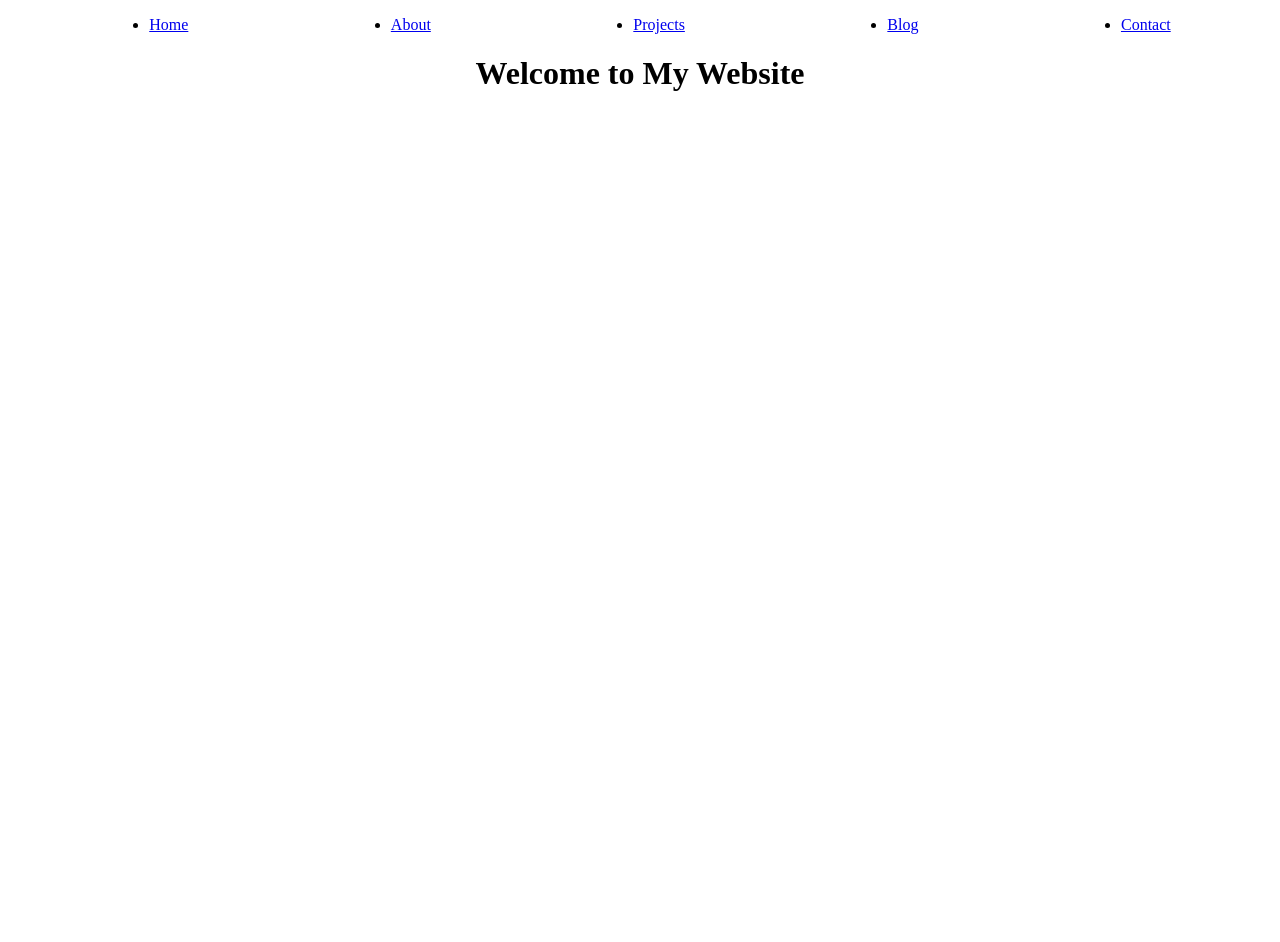
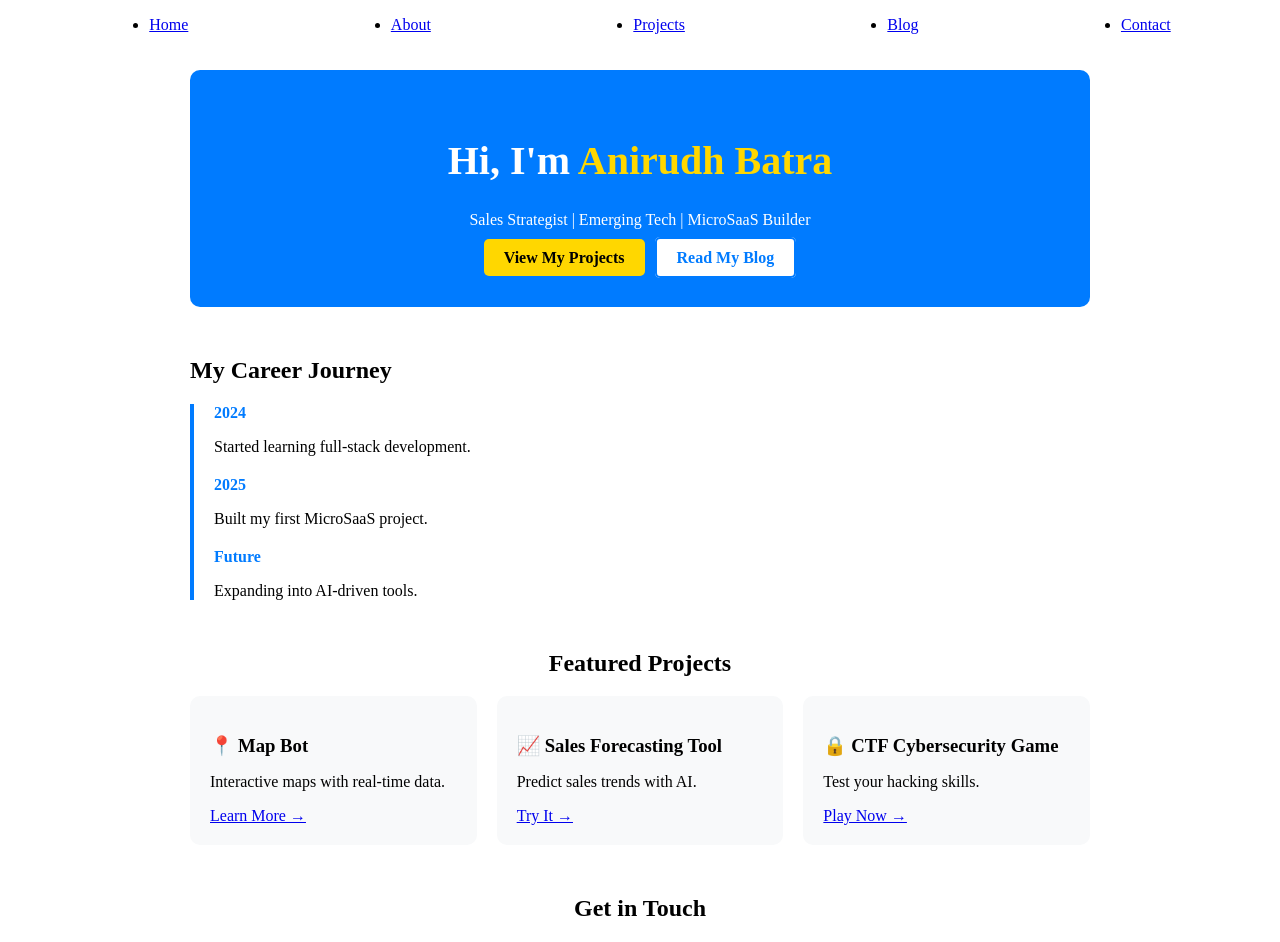
Before and after one commit to AnirudhB-6001/interactive-website, a React (Vite) app: page / in a window 1280 px wide. Shown: the top 942 px of the page. Before the commit the page ends 800 px from the top, so only its background shows below. Built offline with nearby package versions, Linux system fonts and the light colour scheme.

Commit message:
Home Page Creation!!

```diff
--- a/src/App.jsx
+++ b/src/App.jsx
@@ -1,8 +1,9 @@
 import { BrowserRouter as Router, Routes, Route } from 'react-router-dom';
 import Navbar from './components/Navbar';
+import Home from './pages/Home';  // New Home Page
 import About from './pages/About';
 import Projects from './pages/Projects';
-import Blog from './pages/Blog';  // Blog will handle both blog list and post view
+import Blog from './pages/Blog';
 import Contact from './pages/Contact';
 
 export default function App() {
@@ -10,11 +11,11 @@ export default function App() {
     <Router>
       <Navbar />
       <Routes>
-        <Route path="/" element={<div className="p-6 text-center"><h1 className="text-4xl">Welcome to My Website</h1></div>} />
+        <Route path="/" element={<Home />} />  {/* Updated to use Home.jsx */}
         <Route path="/about" element={<About />} />
         <Route path="/projects" element={<Projects />} />
-        <Route path="/blog" element={<Blog />} />  {/* Blog list */}
-        <Route path="/blog/:postId" element={<Blog />} />  {/* Individual blog post */}
+        <Route path="/blog" element={<Blog />} />
+        <Route path="/blog/:postId" element={<Blog />} />
         <Route path="/contact" element={<Contact />} />
       </Routes>
     </Router>
--- /dev/null
+++ b/src/pages/Home.jsx
@@ -0,0 +1,72 @@
+import React from "react";
+import "../styles/home.css";
+import { Link } from "react-router-dom";
+
+const Home = () => {
+  return (
+    <div className="home-container">
+      {/* Hero Section */}
+      <div className="hero">
+        <h1>Hi, I'm <span className="highlight">Anirudh Batra</span></h1>
+        <p>Sales Strategist | Emerging Tech | MicroSaaS Builder</p>
+        <div className="cta-buttons">
+          <Link to="/projects" className="btn primary">View My Projects</Link>
+          <Link to="/blog" className="btn secondary">Read My Blog</Link>
+        </div>
+      </div>
+
+      {/* Interactive Resume Section */}
+      <div className="resume-section">
+        <h2>My Career Journey</h2>
+        <div className="timeline">
+          <div className="timeline-item">
+            <span className="year">2024</span>
+            <p>Started learning full-stack development.</p>
+          </div>
+          <div className="timeline-item">
+            <span className="year">2025</span>
+            <p>Built my first MicroSaaS project.</p>
+          </div>
+          <div className="timeline-item">
+            <span className="year">Future</span>
+            <p>Expanding into AI-driven tools.</p>
+          </div>
+        </div>
+      </div>
+
+      {/* Featured Projects */}
+      <div className="projects-section">
+        <h2>Featured Projects</h2>
+        <div className="projects-grid">
+          <div className="project-card">
+            <h3>📍 Map Bot</h3>
+            <p>Interactive maps with real-time data.</p>
+            <Link to="/projects">Learn More →</Link>
+          </div>
+          <div className="project-card">
+            <h3>📈 Sales Forecasting Tool</h3>
+            <p>Predict sales trends with AI.</p>
+            <Link to="/projects">Try It →</Link>
+          </div>
+          <div className="project-card">
+            <h3>🔒 CTF Cybersecurity Game</h3>
+            <p>Test your hacking skills.</p>
+            <Link to="/projects">Play Now →</Link>
+          </div>
+        </div>
+      </div>
+
+      {/* Contact & Social */}
+      <div className="contact-section">
+        <h2>Get in Touch</h2>
+        <p>Let's connect and build something amazing.</p>
+        <div className="social-links">
+          <a href="https://github.com/AnirudhB-6001" target="_blank">GitHub</a>
+          <a href="https://www.linkedin.com/in/anirudh-batra" target="_blank">LinkedIn</a>
+        </div>
+      </div>
+    </div>
+  );
+};
+
+export default Home;
--- /dev/null
+++ b/src/styles/home.css
@@ -0,0 +1,102 @@
+.home-container {
+    max-width: 900px;
+    margin: 0 auto;
+    padding: 20px;
+    text-align: center;
+  }
+
+  /* Hero Section */
+  .hero {
+    background: #007bff;
+    color: white;
+    padding: 40px 20px;
+    border-radius: 10px;
+  }
+
+  .hero h1 {
+    font-size: 2.5rem;
+    font-weight: bold;
+  }
+
+  .hero .highlight {
+    color: #ffd700;
+  }
+
+  .cta-buttons {
+    margin-top: 20px;
+  }
+
+  .btn {
+    text-decoration: none;
+    padding: 10px 20px;
+    border-radius: 5px;
+    font-weight: bold;
+  }
+
+  .primary {
+    background: #ffd700;
+    color: black;
+    margin-right: 10px;
+  }
+
+  .secondary {
+    background: white;
+    color: #007bff;
+    border: 2px solid #007bff;
+  }
+
+  /* Timeline Section */
+  .resume-section {
+    margin-top: 50px;
+    text-align: left;
+  }
+
+  .timeline {
+    border-left: 4px solid #007bff;
+    padding-left: 20px;
+  }
+
+  .timeline-item {
+    margin-bottom: 20px;
+  }
+
+  .year {
+    font-weight: bold;
+    color: #007bff;
+  }
+
+  /* Projects Section */
+  .projects-section {
+    margin-top: 50px;
+  }
+
+  .projects-grid {
+    display: flex;
+    gap: 20px;
+    justify-content: center;
+  }
+
+  .project-card {
+    background: #f8f9fa;
+    padding: 20px;
+    border-radius: 10px;
+    width: 250px;
+    text-align: left;
+  }
+
+  .project-card h3 {
+    margin-bottom: 10px;
+  }
+
+  /* Contact Section */
+  .contact-section {
+    margin-top: 50px;
+  }
+
+  .social-links a {
+    display: inline-block;
+    margin: 10px;
+    text-decoration: none;
+    font-weight: bold;
+    color: #007bff;
+  }
```
